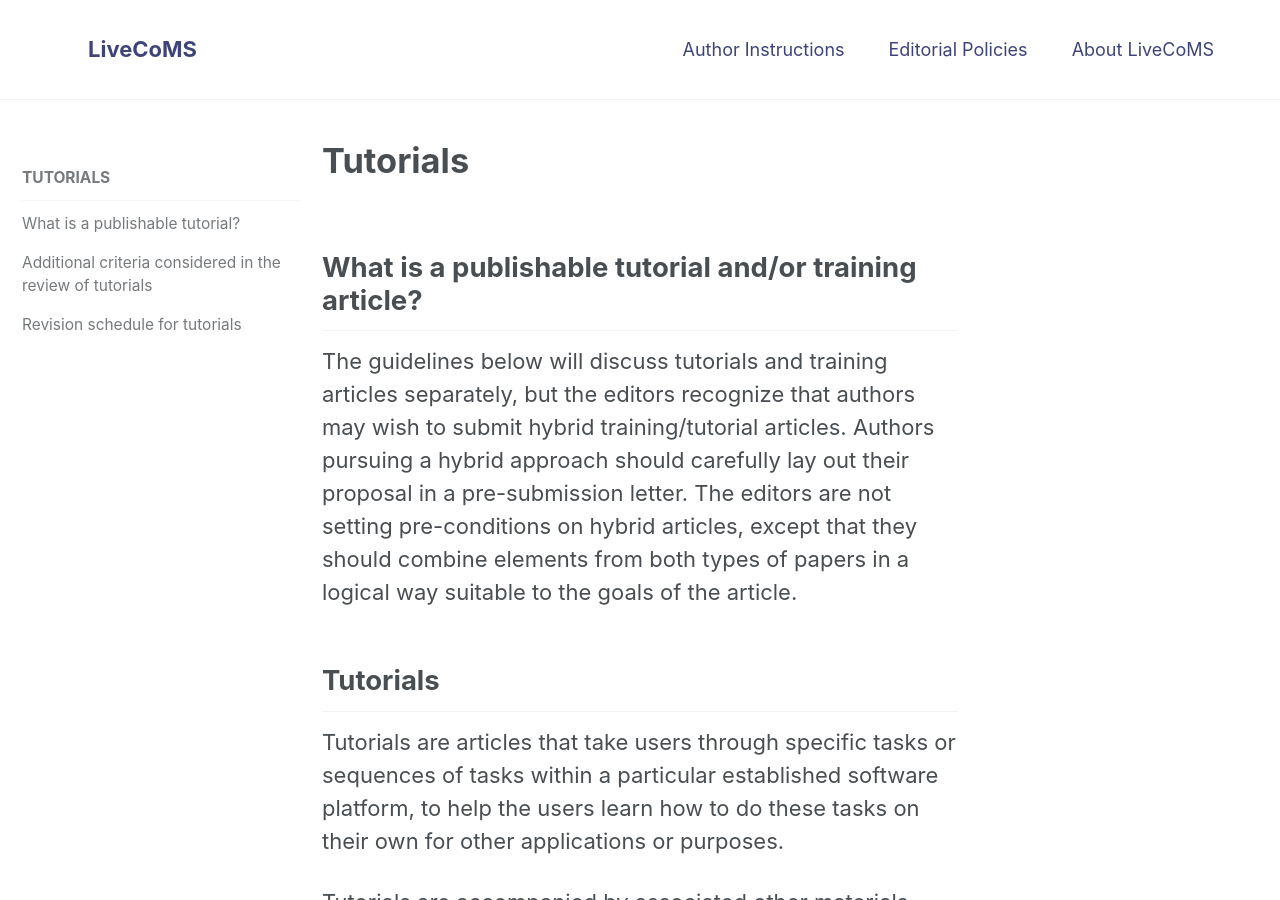
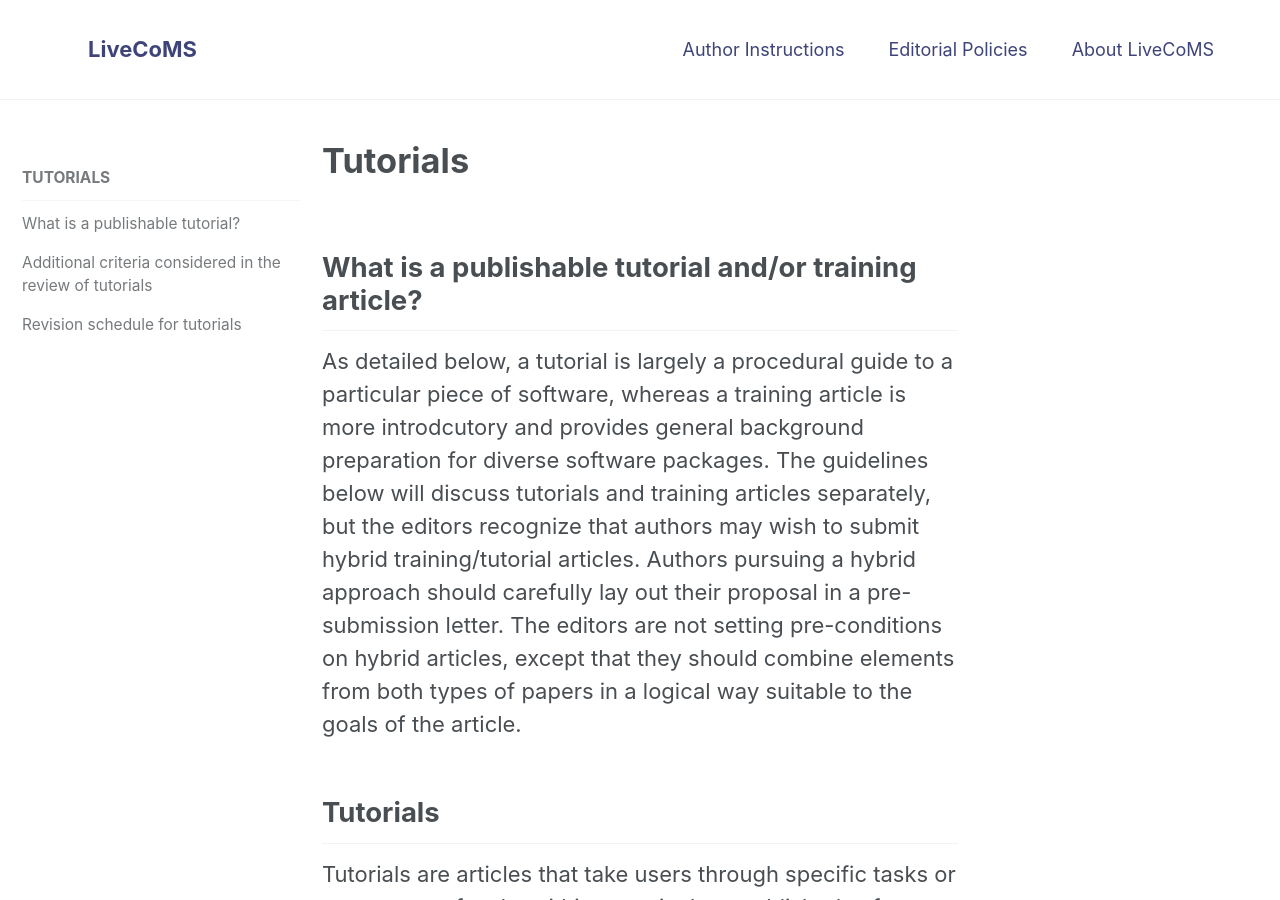
Before and after one commit to livecomsjournal/livecomsjournal.github.io, a Jekyll site: the page built from _author_instructions/05_tutorials.md, in a window 1280 px wide and 900 px high. Built offline with Jekyll 4.4.1, drawn with Linux system fonts in a browser that asks for light colours.

Commit message:
Update 05_tutorials.md
added a sentence of overview

```diff
--- a/_author_instructions/05_tutorials.md
+++ b/_author_instructions/05_tutorials.md
@@ -8,6 +8,7 @@ permalink: /authors/tutorials/
 ---
 
 ## What is a publishable tutorial and/or training article?
+As detailed below, a tutorial is largely a procedural guide to a particular piece of software, whereas a training article is more introdcutory and provides general background preparation for diverse software packages.
 The guidelines below will discuss tutorials and training articles separately, but the editors recognize that authors may wish to submit hybrid training/tutorial articles.  Authors pursuing a hybrid approach should carefully lay out their proposal in a pre-submission letter.  The editors are not setting pre-conditions on hybrid articles, except that they should combine elements from both types of papers in a logical way suitable to the goals of the article.
 
 ## Tutorials
```
